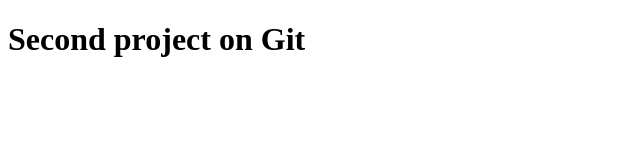
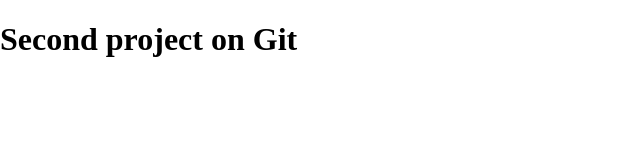
Before and after one commit to Negodyaj/git-project-two, a plain HTML site: page index.html in a window 1280 px wide. Shown: the whole page, without its empty margins (0-640 px from the left). Drawn offline with Linux system fonts and the light colour scheme.

Commit message:
css was added

```diff
--- a/index.html
+++ b/index.html
@@ -5,6 +5,7 @@
     <meta http-equiv="X-UA-Compatible" content="IE=edge">
     <meta name="viewport" content="width=device-width, initial-scale=1.0">
     <title>Document</title>
+    <link rel="stylesheet" href="./main.css">
 </head>
 <body>
     <h1>Second project on Git</h1>
--- /dev/null
+++ b/main.css
@@ -0,0 +1,3 @@
+body {
+    margin: 0;
+}
```
